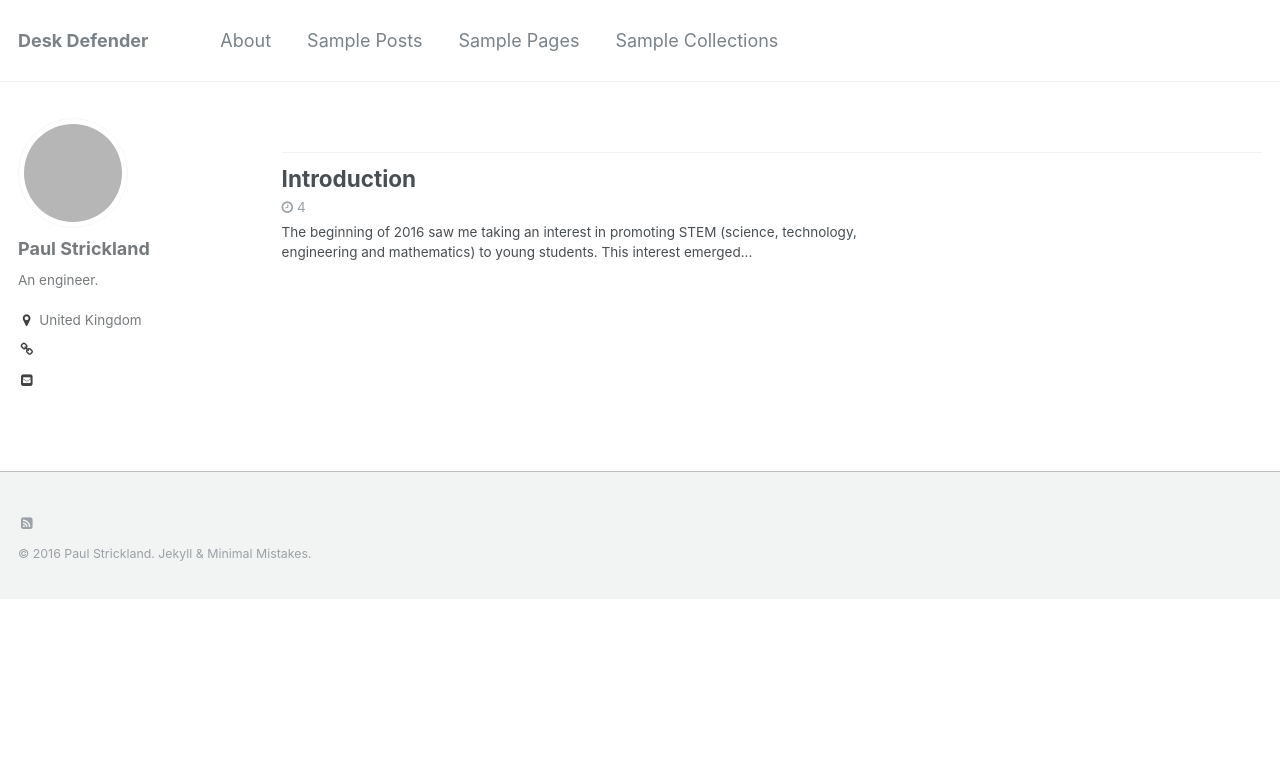
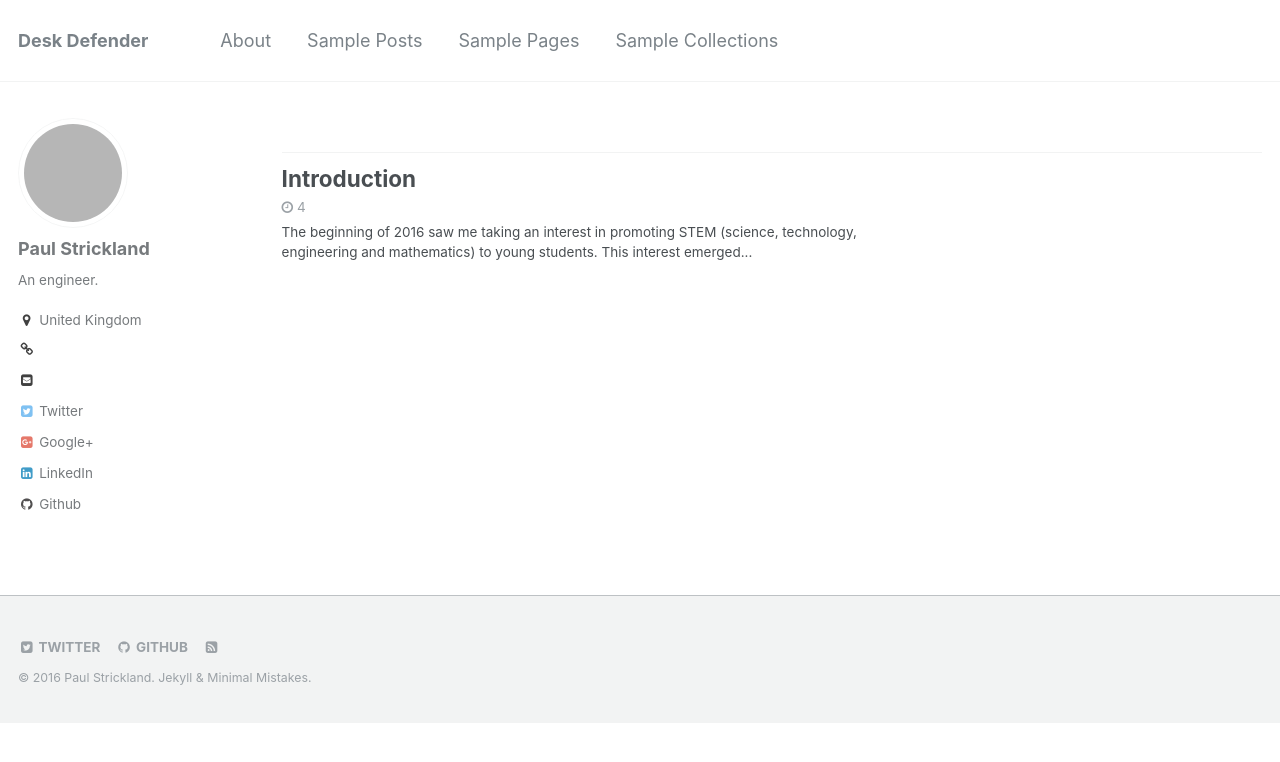
Before and after one commit to pestrickland/desk_defender, a Jekyll site: the page built from index.html, in a window 1280 px wide. Shown: the top 762 px of the page. Built offline with Jekyll 4.4.1, drawn with Linux system fonts in a browser that asks for light colours; the list of posts is cut into pages by our own code; part of the change alters nothing that is shown; grey boxes are pictures that could not be loaded.

```diff
--- a/_config.yml
+++ b/_config.yml
@@ -37,7 +37,7 @@ yandex_site_verification :
 
 # Social Sharing
 twitter:
-  username               :
+  username               : "deskdefender"
 facebook:
   username               :
   app_id                 :
@@ -75,18 +75,18 @@ author:
   flickr           :
   facebook         :
   foursquare       :
-  github           :
-  google_plus      :
+  github           : "pestrickland"
+  google_plus      : "PaulStricklandE"
   keybase          :
   instagram        :
   lastfm           :
-  linkedin         :
+  linkedin         : "paul-strickland-6724437"
   pinterest        :
   soundcloud       :
   stackoverflow    : # http://stackoverflow.com/users/123456/username
   steam            :
   tumblr           :
-  twitter          :
+  twitter          : "pestrickland"
   vine             :
   weibo            :
   xing             :
```
